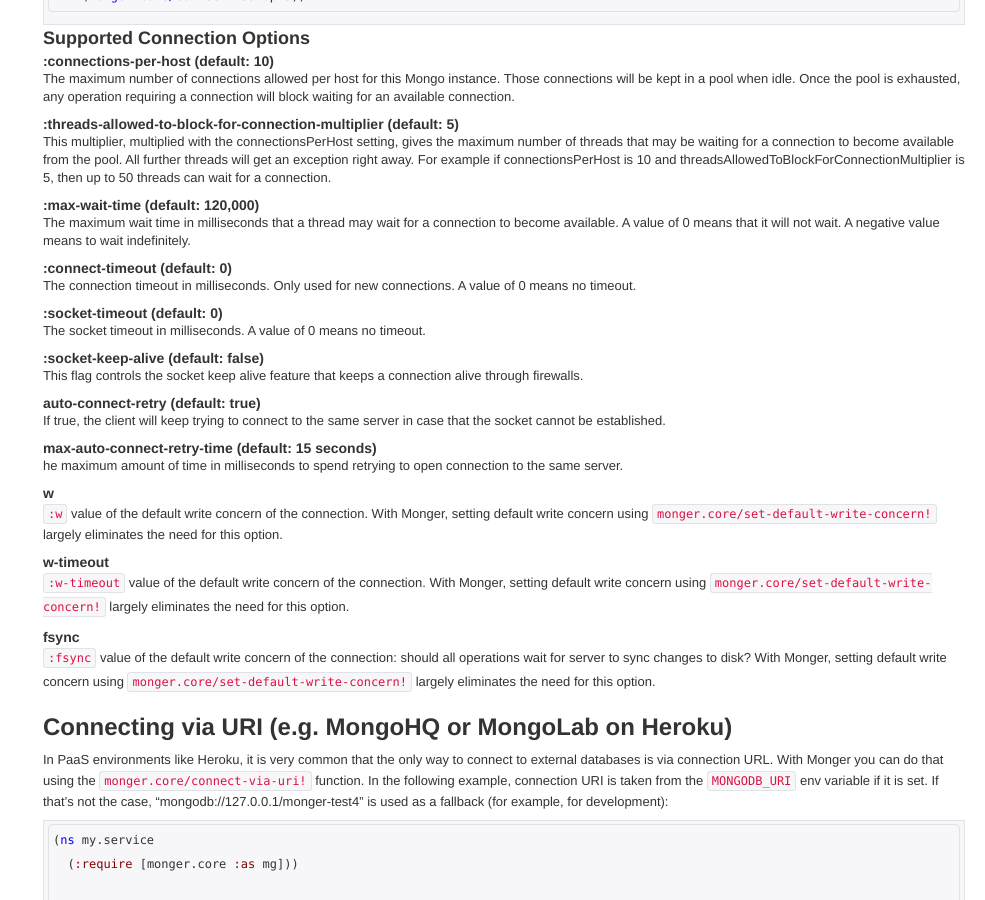
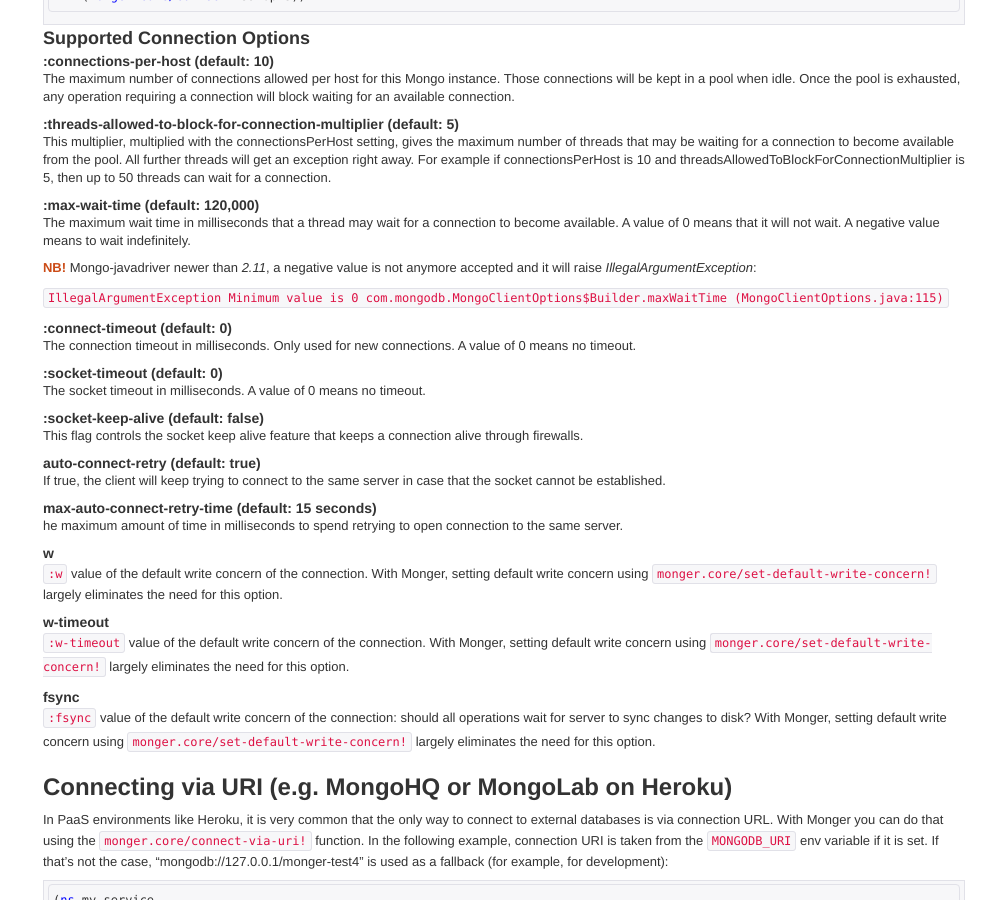
Before and after one commit to clojurewerkz/monger.docs, a Jekyll site: the page built from articles/connecting.md, in a window 1280 px wide and 900 px high, scrolled down 1187 px. Shown: the whole window, without its empty margins (295-1280 px from the left). Built offline with Jekyll 4.4.1, drawn with Linux system fonts in a browser that asks for light colours; some web fonts are replaced; Markdown is read by kramdown in place of the engine named in the settings; comment, search, counter and statistics services are not loaded.

Commit message:
Update connecting.md
Changed documentation for :max-wait-time and fixed fact that newer java-driver than 2.11, negative values are not allowed anymore.

```diff
--- a/articles/connecting.md
+++ b/articles/connecting.md
@@ -95,6 +95,11 @@
 
 The maximum wait time in milliseconds that a thread may wait for a connection to become available.
 A value of 0 means that it will not wait. A negative value means to wait indefinitely.
+
+**NB!** Mongo-javadriver newer than *2.11*, a negative value is not anymore accepted  and
+it will raise *IllegalArgumentException*:
+
+`IllegalArgumentException Minimum value is 0  com.mongodb.MongoClientOptions$Builder.maxWaitTime (MongoClientOptions.java:115)`
 
 
 #### :connect-timeout (default: 0)
```
